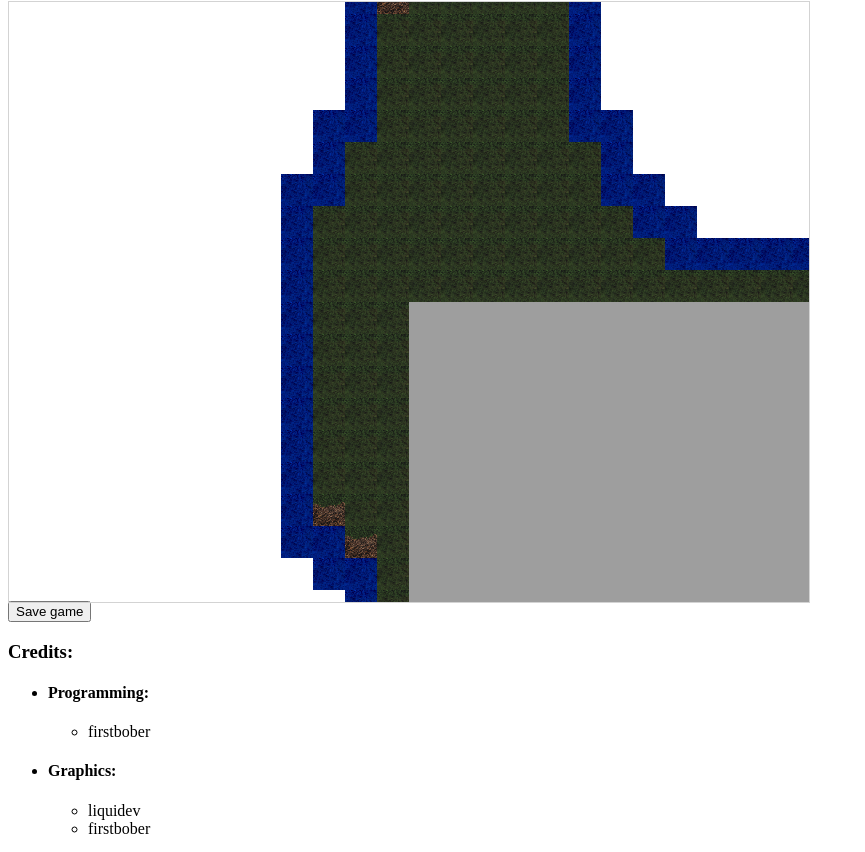
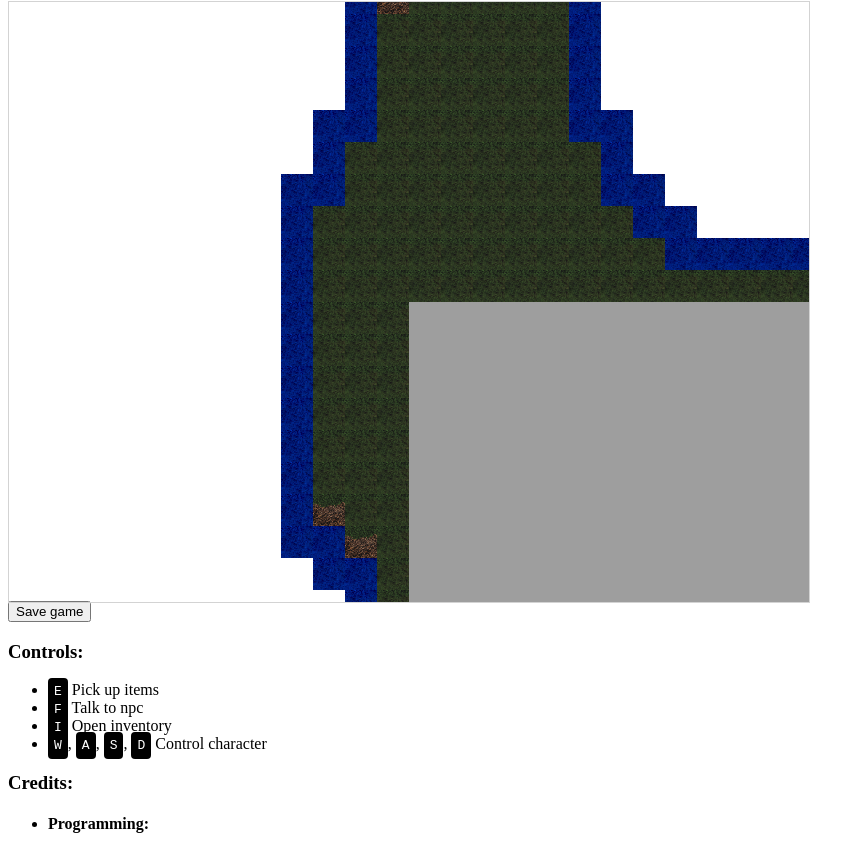
Before and after one commit to comes-group/comes-adventures, a website built with webpack: page index.html in a window 1280 px wide. Shown: the part 79-931 px from the top of the page, without its empty margins (0-865 px from the left). Built offline with nearby package versions, Linux system fonts and the light colour scheme.

Commit message:
Controls.

```diff
--- a/index.html
+++ b/index.html
@@ -54,6 +54,14 @@
 	</div>
 
 	<button id="ui-save-button">Save game</button>
+
+	<h3>Controls:</h3>
+	<ul>
+		<li><kbd>E</kbd> Pick up items</li>
+		<li><kbd>F</kbd> Talk to npc</li>
+		<li><kbd>I</kbd> Open inventory</li>
+		<li><kbd>W</kbd>, <kbd>A</kbd>, <kbd>S</kbd>, <kbd>D</kbd> Control character</li>
+	</ul>
 
 	<h3>Credits:</h3>
 	<ul>
```
